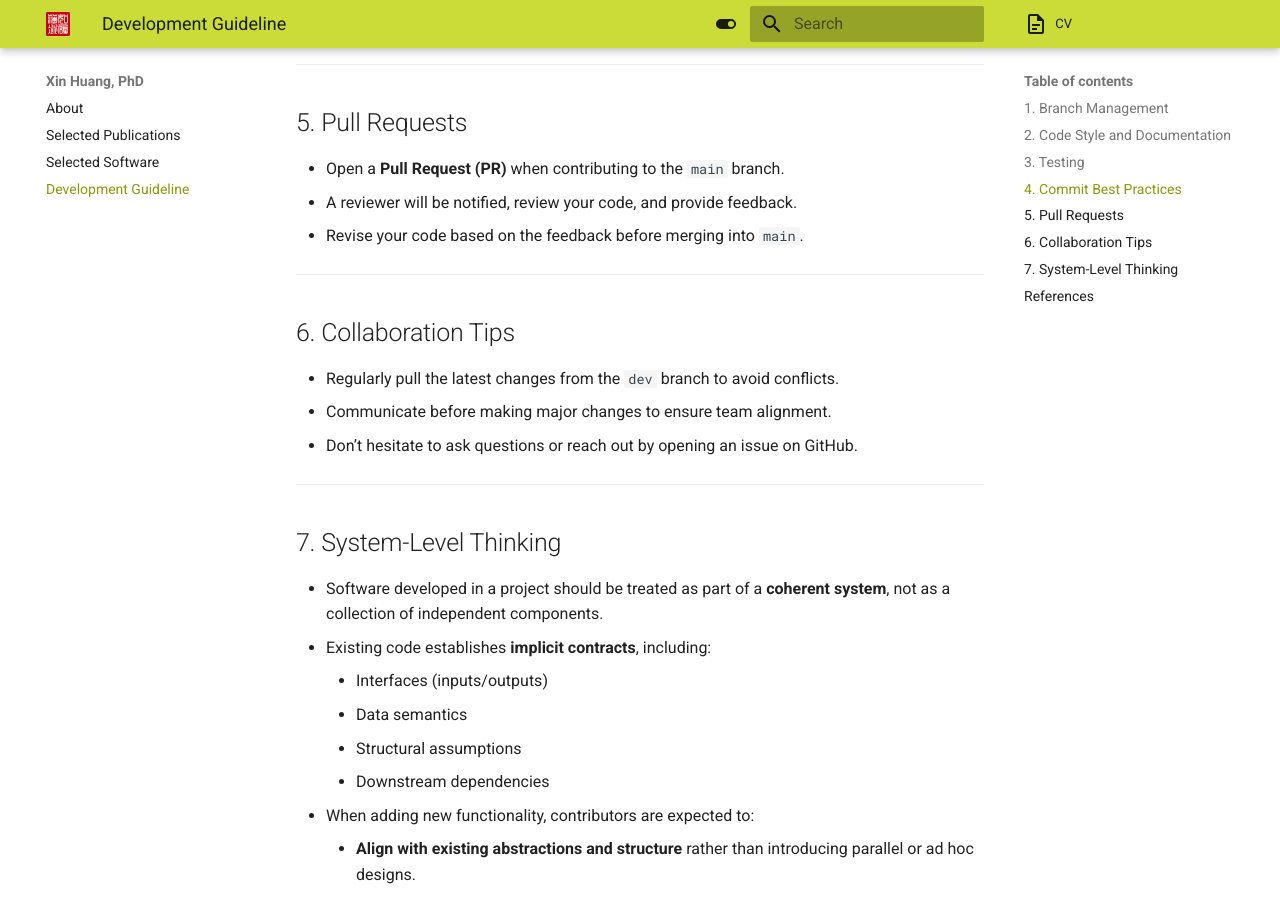
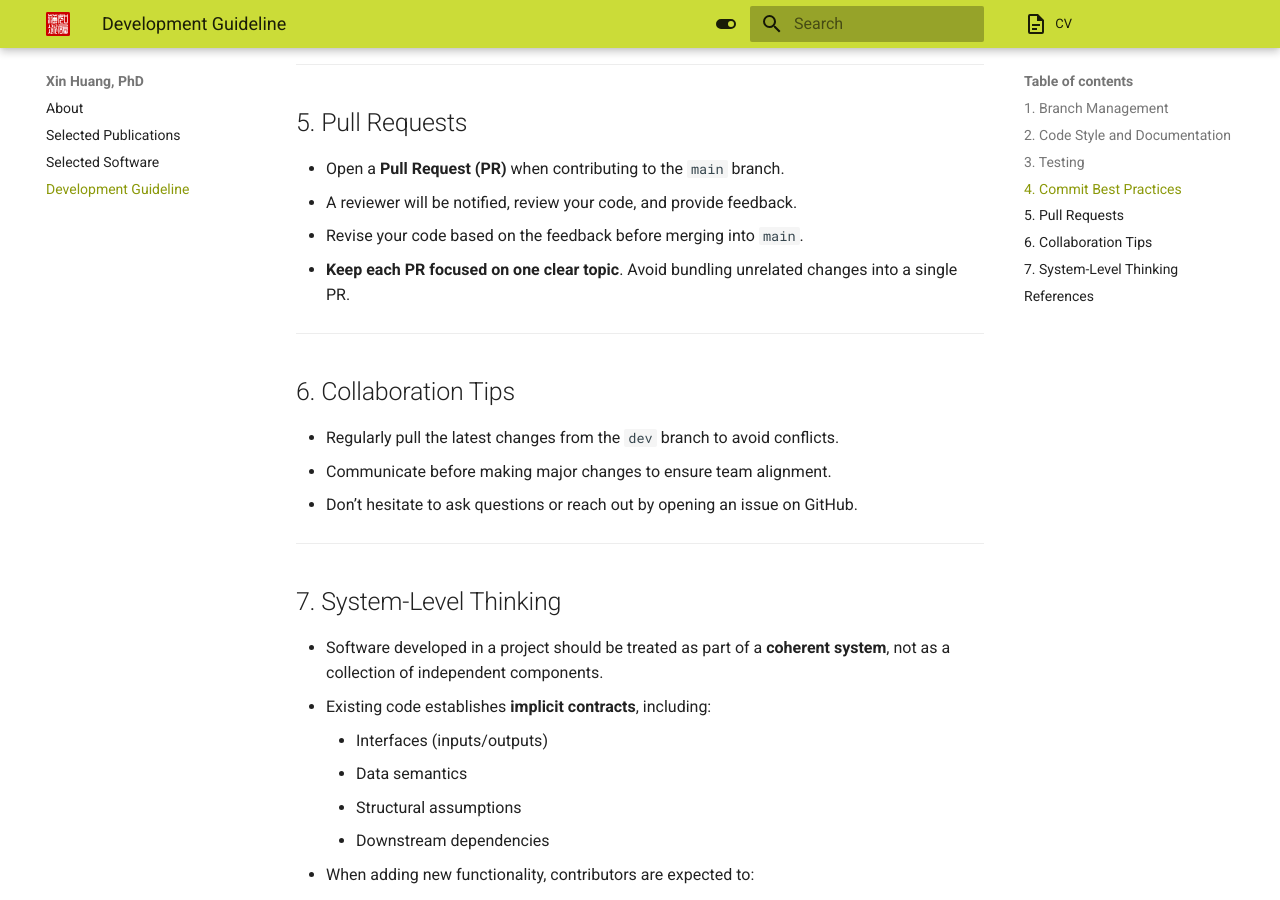
Before and after one commit to xin-huang/xin-huang.github.io, an MkDocs documentation site: the page built from docs/development.md, in a window 1280 px wide and 900 px high, scrolled down 1561 px. Built offline with MkDocs 1.6.1 and Material for MkDocs 9.7.7, drawn with Linux system fonts in a browser that asks for light colours.

Commit message:
update dev guide

```diff
--- a/docs/development.md
+++ b/docs/development.md
@@ -47,6 +47,7 @@ To maintain code quality, ensure consistency, and enable smooth collaboration ac
 - Open a **Pull Request (PR)** when contributing to the `main` branch.
 - A reviewer will be notified, review your code, and provide feedback.
 - Revise your code based on the feedback before merging into `main`.
+- **Keep each PR focused on one clear topic**. Avoid bundling unrelated changes into a single PR.
 
 ---
 
```
